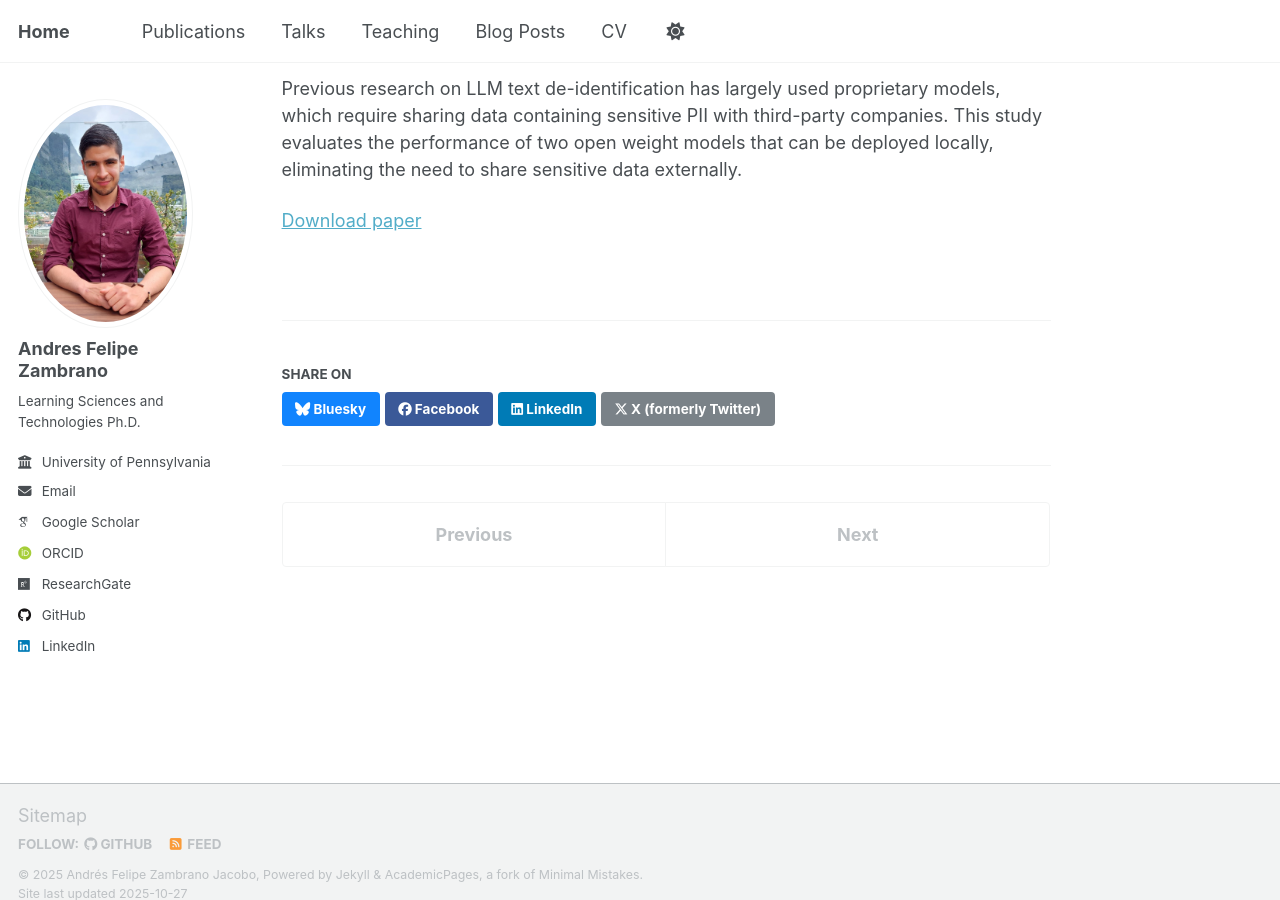
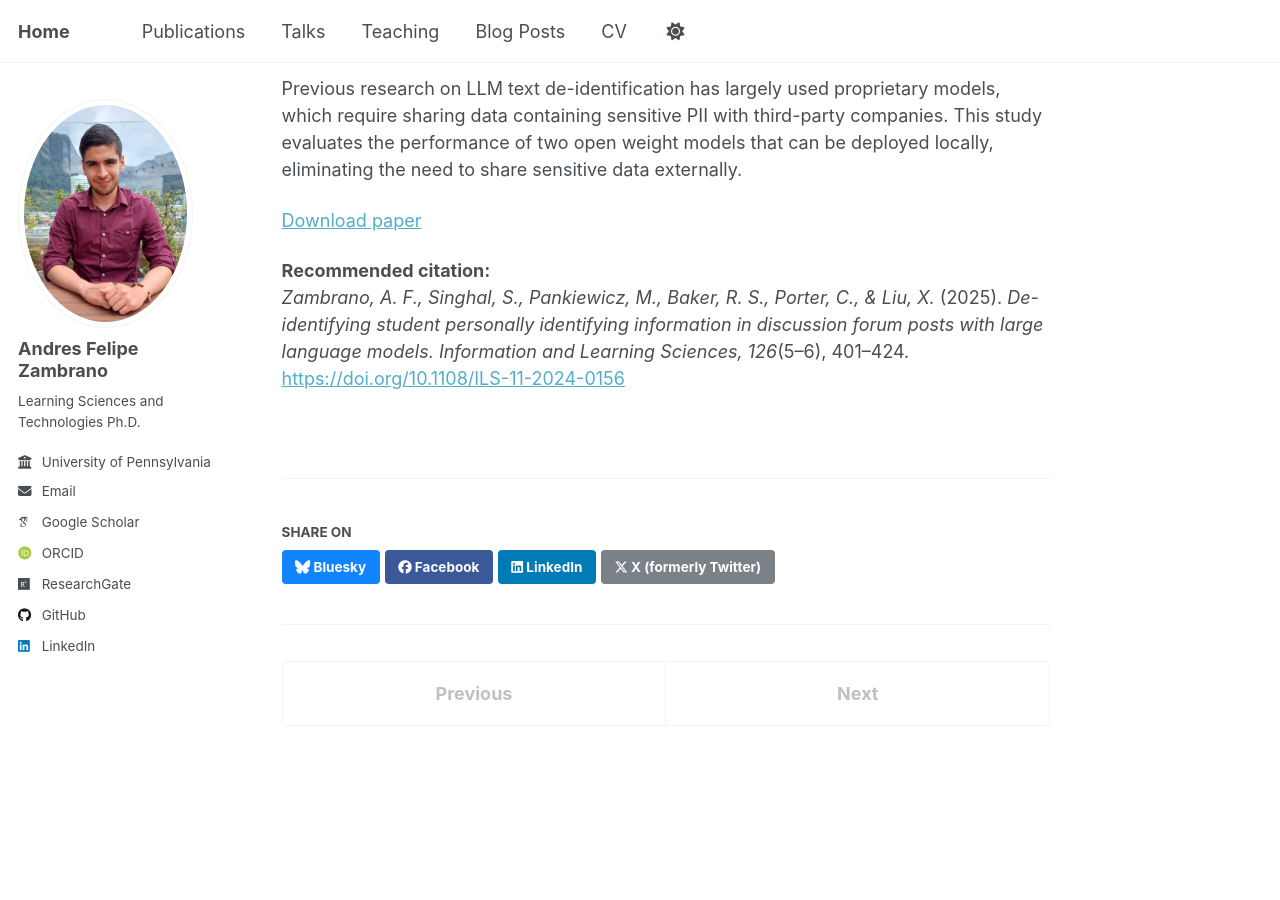
Before and after one commit to afzambrano/afzambrano.github.io, a Jekyll site: the page built from _publications/2025-de-identification-journal.md, in a window 1280 px wide and 900 px high, scrolled down 1082 px. Built offline with Jekyll 4.4.1, drawn with Linux system fonts in a browser that asks for light colours; some web fonts are replaced; a script that is not in the unit is left out.

Commit message:
Update 2025-de-identification-journal.md

```diff
--- a/_publications/2025-de-identification-journal.md
+++ b/_publications/2025-de-identification-journal.md
@@ -34,3 +34,9 @@ The use of downloadable LLMs enables researchers to de-identify data without tra
 Previous research on LLM text de-identification has largely used proprietary models, which require sharing data containing sensitive PII with third-party companies. This study evaluates the performance of two open weight models that can be deployed locally, eliminating the need to share sensitive data externally.
 
 [Download paper](https://www.emerald.com/ils/article/126/5-6/401/1246753/De-identifying-student-personally-identifying)
+
+<b>Recommended citation:</b><br>
+<i>Zambrano, A. F., Singhal, S., Pankiewicz, M., Baker, R. S., Porter, C., & Liu, X.</i> (2025).
+<i>De-identifying student personally identifying information in discussion forum posts with large language models.</i>
+<i>Information and Learning Sciences, 126</i>(5–6), 401–424.
+<a href="https://doi.org/10.1108/ILS-11-2024-0156">https://doi.org/10.1108/ILS-11-2024-0156</a>
```
